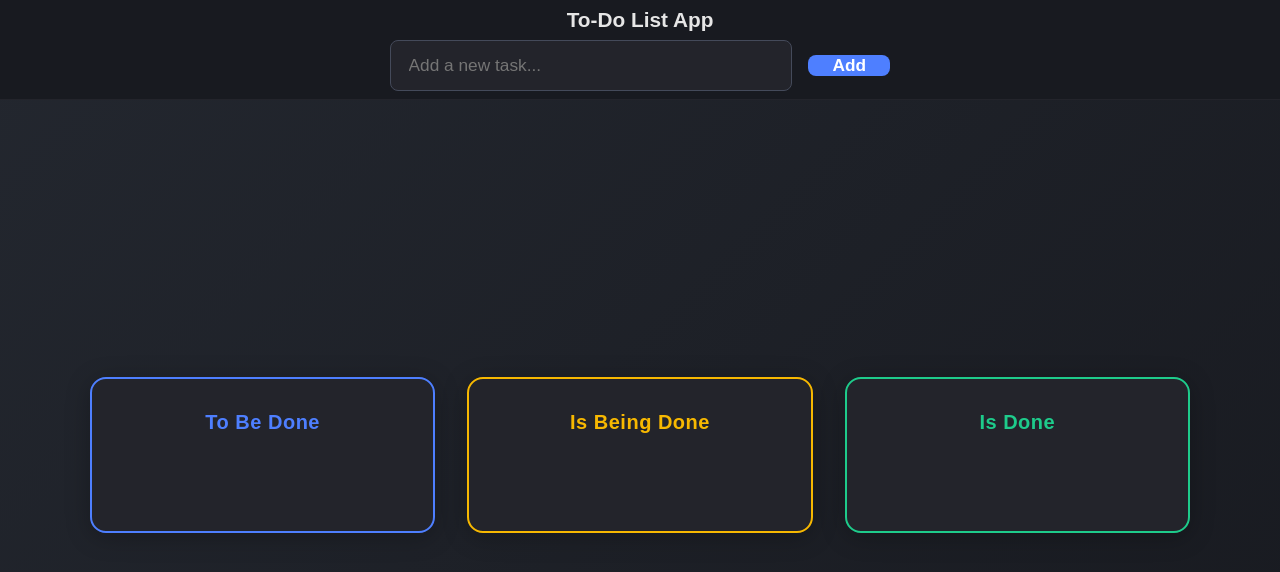
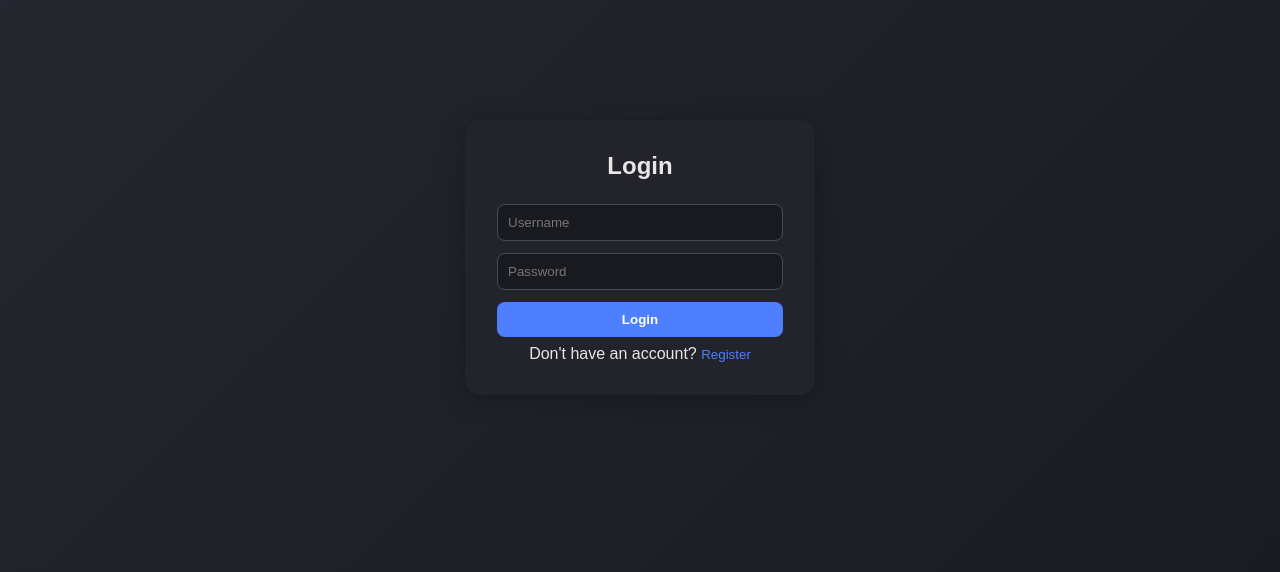
Before and after one commit to GreenDragonBG/ToDoList, a React (Vite) app: page / in a window 1280 px wide. Shown: the top 572 px of the page. Built offline with nearby package versions, Linux system fonts and the light colour scheme.

Commit message:
accounts and tasks saved in supabase

```diff
--- a/src/App.tsx
+++ b/src/App.tsx
@@ -7,6 +7,9 @@ import {
   Draggable,
   DropResult
 } from "@hello-pangea/dnd";
+import supabase from './data/supabase';
+import { UserProvider, useUser } from './contexts/UserContext';
+import LoginRegister from './components/LoginRegister';
 
 const AppBackground = styled.div`
   min-height: 100vh;
@@ -177,33 +180,92 @@ interface Todo {
 const getColumnTasks = (tasks: Todo[], status: 'todo' | 'doing' | 'done') =>
   tasks.filter(t => t.status === status);
 
-const App: React.FC = () => {
+const AppContent: React.FC = () => {
+  const { user, logout, deleteProfile } = useUser();
   const [todos, setTodos] = useState<Todo[]>([]);
   const [editId, setEditId] = useState<string | null>(null);
   const [editText, setEditText] = useState('');
 
   useEffect(() => {
-    const stored = localStorage.getItem('todos');
-    if (stored) setTodos(JSON.parse(stored));
-  }, []);
+    if (!user) return;
+    // Fetch tasks from Supabase on load for current user
+    const fetchTasks = async () => {
+      const { data, error } = await supabase.from('Tasks').select().eq('userId', user.id);
+      if (error) {
+        alert('Failed to fetch tasks from database');
+        return;
+      }
+      if (data) {
+        setTodos(
+          data.map((task: any) => ({
+            id: task.id.toString(),
+            text: task.Description,
+            status:
+              task.Space === 'To Be Done'
+                ? 'todo'
+                : task.Space === 'Is Being Done'
+                ? 'doing'
+                : 'done',
+          }))
+        );
+      }
+    };
+    fetchTasks();
+  }, [user]);
 
-  useEffect(() => {
-    localStorage.setItem('todos', JSON.stringify(todos));
-  }, [todos]);
-
-  const handleAddTask = (text: string) => {
-    if (!text.trim()) return;
-    setTodos(prev => [
-      ...prev,
-      { id: Date.now().toString(), text: text.trim(), status: 'todo' }
-    ]);
+  const handleAddTask = async (text: string) => {
+    if (!text.trim() || !user) return;
+    // Insert into Supabase with userId
+    const { data, error } = await supabase
+      .from('Tasks')
+      .insert([{ Description: text.trim(), Space: 'To Be Done', userId: user.id }])
+      .select();
+    if (error) {
+      alert('Failed to add task to database');
+      return;
+    }
+    const newTask = data && data[0];
+    if (newTask) {
+      setTodos(prev => [
+        ...prev,
+        { id: newTask.id.toString(), text: newTask.Description, status: 'todo' }
+      ]);
+    }
   };
 
-  const deleteTodo = (id: string) => {
+  const deleteTodo = async (id: string) => {
+    if (!user) return;
+    // Remove from Supabase for current user
+    const { error } = await supabase
+      .from('Tasks')
+      .delete()
+      .eq('id', id)
+      .eq('userId', user.id);
+    if (error) {
+      alert('Failed to delete task from database');
+      return;
+    }
     setTodos(prev => prev.filter(todo => todo.id !== id));
   };
 
-  const moveTodo = (id: string, newStatus: 'todo' | 'doing' | 'done') => {
+  const moveTodo = async (id: string, newStatus: 'todo' | 'doing' | 'done') => {
+    if (!user) return;
+    // Update in Supabase for current user
+    let newSpace =
+      newStatus === 'todo'
+        ? 'To Be Done'
+        : newStatus === 'doing'
+        ? 'Is Being Done'
+        : 'Is Done';
+    const { error } = await supabase
+      .from('Tasks')
+      .update({ Space: newSpace })
+      .eq('id', id)
+      .eq('userId', user.id);
+    if (error) {
+      alert('Failed to update task status in database');
+      return;
+    }
     setTodos(prev => prev.map(todo => todo.id === id ? { ...todo, status: newStatus } : todo));
   };
 
@@ -229,16 +291,44 @@ const App: React.FC = () => {
     const { source, destination, draggableId } = result;
     if (source.droppableId === destination.droppableId && source.index === destination.index) return;
     const newStatus = destination.droppableId as 'todo' | 'doing' | 'done';
-    setTodos(prev =>
-      prev.map(todo =>
-        todo.id === draggableId ? { ...todo, status: newStatus } : todo
-      )
-    );
+    moveTodo(draggableId, newStatus);
   };
+
+  if (!user) return <LoginRegister />;
 
   return (
     <AppBackground>
       <Header onAddTask={handleAddTask} />
+      <button onClick={logout} style={{ position: 'fixed', top: 20, right: 20, zIndex: 2000, background: '#232a36', color: '#e6e6e6', border: 'none', borderRadius: 8, padding: '8px 16px', cursor: 'pointer' }}>Logout</button>
+      <button
+        onClick={async () => {
+          const username = prompt('Type your username to confirm:');
+          const password = prompt('Type your password to confirm:');
+          if (!username || !password) return;
+          if (username !== user.username) {
+            alert('Username does not match.');
+            return;
+          }
+          // Check password
+          const { data, error } = await supabase
+            .from('Users')
+            .select('id')
+            .eq('id', user.id)
+            .eq('password', password)
+            .single();
+          if (error || !data) {
+            alert('Password is incorrect.');
+            return;
+          }
+          if (window.confirm('Are you sure you want to delete your profile? This will remove your account and all your tasks.')) {
+            const ok = await deleteProfile();
+            if (!ok) alert('Failed to delete profile.');
+          }
+        }}
+        style={{ position: 'fixed', top: 60, right: 20, zIndex: 2000, background: '#e06c75', color: '#fff', border: 'none', borderRadius: 8, padding: '8px 16px', cursor: 'pointer' }}
+      >
+        Delete Profile
+      </button>
       <CenteredContainer>
         <Board>
           <DragDropContext onDragEnd={onDragEnd}>
@@ -288,4 +378,10 @@ const App: React.FC = () => {
   );
 };
 
+const App: React.FC = () => (
+  <UserProvider>
+    <AppContent />
+  </UserProvider>
+);
+
 export default App;
--- /dev/null
+++ b/src/components/LoginRegister.tsx
@@ -0,0 +1,64 @@
+import React, { useState } from 'react';
+import { useUser } from '../contexts/UserContext';
+
+const LoginRegister: React.FC = () => {
+  const { login, register } = useUser();
+  const [mode, setMode] = useState<'login' | 'register'>('login');
+  const [username, setUsername] = useState('');
+  const [password, setPassword] = useState('');
+  const [error, setError] = useState('');
+
+  const handleSubmit = async (e: React.FormEvent) => {
+    e.preventDefault();
+    setError('');
+    if (!username.trim() || !password.trim()) {
+      setError('Please enter username and password');
+      return;
+    }
+    let success = false;
+    if (mode === 'login') {
+      success = await login(username, password);
+      if (!success) setError('Invalid username or password');
+    } else {
+      success = await register(username, password);
+      if (!success) setError('Username already exists');
+    }
+  };
+
+  return (
+    <div style={{ minHeight: '100vh', width: '100vw', background: 'linear-gradient(135deg, #23272f 0%, #181a20 100%)', position: 'fixed', top: 0, left: 0, zIndex: 1000 }}>
+      <div style={{ maxWidth: 350, margin: '120px auto', background: '#23242b', padding: 32, borderRadius: 16, boxShadow: '0 4px 24px rgba(0,0,0,0.25)' }}>
+        <h2 style={{ color: '#e6e6e6', textAlign: 'center', marginBottom: 24 }}>{mode === 'login' ? 'Login' : 'Register'}</h2>
+        <form onSubmit={handleSubmit}>
+          <input
+            type="text"
+            placeholder="Username"
+            value={username}
+            onChange={e => setUsername(e.target.value)}
+            style={{ width: '100%', marginBottom: 12, padding: 10, borderRadius: 8, border: '1.5px solid #444a5a', background: '#181a20', color: '#e6e6e6' }}
+          />
+          <input
+            type="password"
+            placeholder="Password"
+            value={password}
+            onChange={e => setPassword(e.target.value)}
+            style={{ width: '100%', marginBottom: 12, padding: 10, borderRadius: 8, border: '1.5px solid #444a5a', background: '#181a20', color: '#e6e6e6' }}
+          />
+          {error && <div style={{ color: '#e06c75', marginBottom: 12 }}>{error}</div>}
+          <button type="submit" style={{ width: '100%', padding: 10, borderRadius: 8, background: '#4e7fff', color: '#fff', fontWeight: 600, border: 'none', marginBottom: 8 }}>
+            {mode === 'login' ? 'Login' : 'Register'}
+          </button>
+        </form>
+        <div style={{ textAlign: 'center', color: '#e6e6e6' }}>
+          {mode === 'login' ? (
+            <span>Don't have an account? <button style={{ color: '#4e7fff', background: 'none', border: 'none', cursor: 'pointer' }} onClick={() => setMode('register')}>Register</button></span>
+          ) : (
+            <span>Already have an account? <button style={{ color: '#4e7fff', background: 'none', border: 'none', cursor: 'pointer' }} onClick={() => setMode('login')}>Login</button></span>
+          )}
+        </div>
+      </div>
+    </div>
+  );
+};
+
+export default LoginRegister;
--- /dev/null
+++ b/src/contexts/UserContext.tsx
@@ -0,0 +1,93 @@
+import React, { createContext, useContext, useState, ReactNode } from 'react';
+import supabase from '../data/supabase';
+
+interface User {
+  id: string;
+  username: string;
+}
+
+interface UserContextType {
+  user: User | null;
+  login: (username: string, password: string) => Promise<boolean>;
+  register: (username: string, password: string) => Promise<boolean>;
+  logout: () => void;
+  deleteProfile: () => Promise<boolean>;
+}
+
+const UserContext = createContext<UserContextType | undefined>(undefined);
+
+export const UserProvider = ({ children }: { children: ReactNode }) => {
+  const [user, setUser] = useState<User | null>(null);
+
+  // Load user from localStorage on mount
+  React.useEffect(() => {
+    const stored = localStorage.getItem('currentUser');
+    if (stored) {
+      try {
+        setUser(JSON.parse(stored));
+      } catch {}
+    }
+  }, []);
+
+  const login = async (username: string, password: string) => {
+    const { data, error } = await supabase
+      .from('Users')
+      .select('*')
+      .eq('username', username)
+      .eq('password', password)
+      .single();
+    if (error || !data) return false;
+    const userObj = { id: data.id.toString(), username: data.username };
+    setUser(userObj);
+    localStorage.setItem('currentUser', JSON.stringify(userObj));
+    return true;
+  };
+
+  const register = async (username: string, password: string) => {
+    // Check if username exists
+    const { data: existing } = await supabase
+      .from('Users')
+      .select('id')
+      .eq('username', username)
+      .single();
+    if (existing) return false;
+    const { data, error } = await supabase
+      .from('Users')
+      .insert([{ username, password }])
+      .select()
+      .single();
+    if (error || !data) return false;
+    const userObj = { id: data.id.toString(), username: data.username };
+    setUser(userObj);
+    localStorage.setItem('currentUser', JSON.stringify(userObj));
+    return true;
+  };
+
+  const logout = () => {
+    setUser(null);
+    localStorage.removeItem('currentUser');
+  };
+
+  const deleteProfile = async () => {
+    if (!user) return false;
+    // Delete all tasks for user
+    await supabase.from('Tasks').delete().eq('userId', user.id);
+    // Delete user
+    const { error } = await supabase.from('Users').delete().eq('id', user.id);
+    if (error) return false;
+    logout();
+    return true;
+  };
+
+  return (
+    <UserContext.Provider value={{ user, login, register, logout, deleteProfile }}>
+      {children}
+    </UserContext.Provider>
+  );
+};
+
+export const useUser = () => {
+  const ctx = useContext(UserContext);
+  if (!ctx) throw new Error('useUser must be used within a UserProvider');
+  return ctx;
+};
--- /dev/null
+++ b/src/data/supabase.ts
@@ -0,0 +1,7 @@
+import { createClient } from '@supabase/supabase-js'
+
+const supabaseUrl = 'https://qfipbnielirbnelwfqwl.supabase.co'
+const supabaseKey = 'eyJhbGciOiJIUzI1NiIsInR5cCI6IkpXVCJ9.eyJpc3MiOiJzdXBhYmFzZSIsInJlZiI6InFmaXBibmllbGlyYm5lbHdmcXdsIiwicm9sZSI6ImFub24iLCJpYXQiOjE3NTE5NTgyMDYsImV4cCI6MjA2NzUzNDIwNn0.RXt9YQtSc7r--AOkkXHY0fUhBc0VVzeIMWZrlTuMNSk'
+const supabase = createClient(supabaseUrl, supabaseKey)
+
+export default supabase;
```
